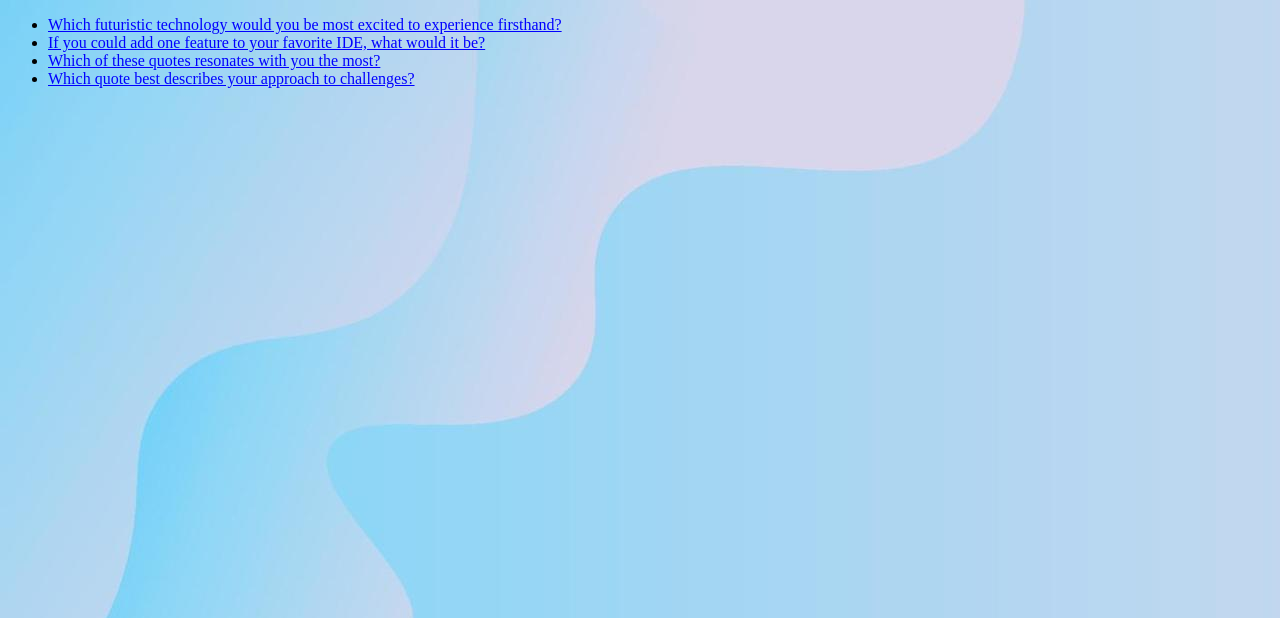
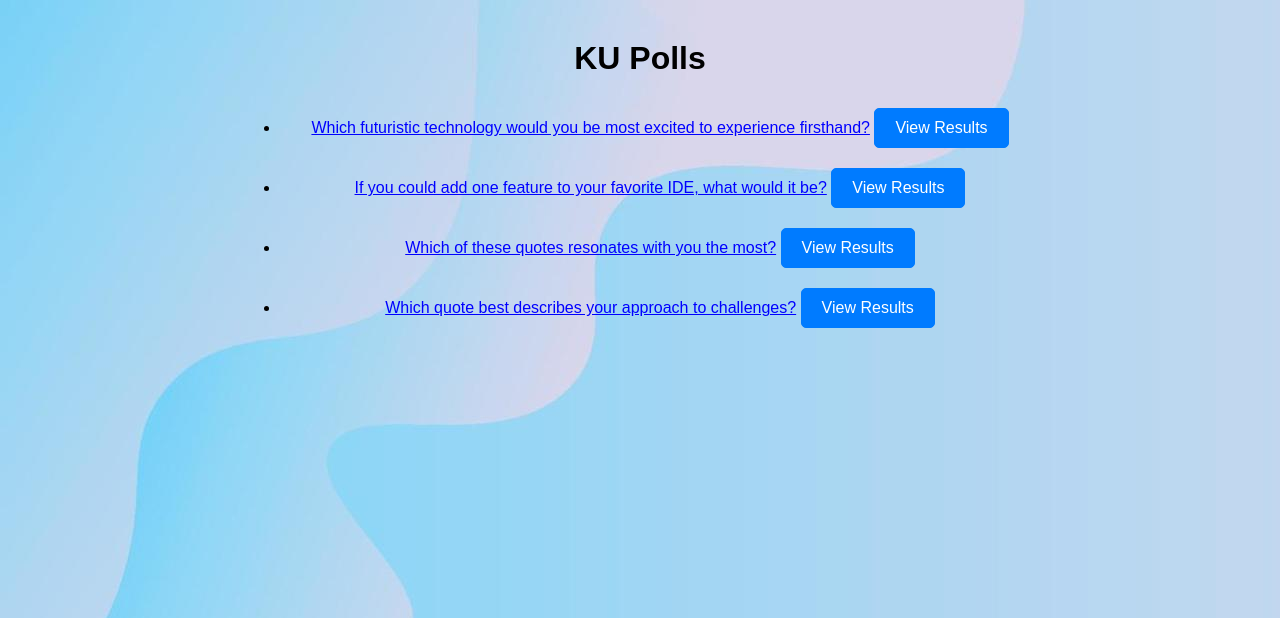
Before and after one commit to KikyoBRV/ku-polls, a Django app: page /polls/ in a window 1280 px wide. Shown: the top 618 px of the page. Run offline with Django 5.2, Linux system fonts and the light colour scheme; data comes from the database, SQL or seed files in the repository.

Commit message:
Add link for polls results

```diff
--- a/polls/static/polls/style.css
+++ b/polls/static/polls/style.css
@@ -28,3 +28,22 @@ body {
     background-color: #007bff;
     color: white;
 }
+
+/* Style for the results link */
+.results-link {
+    text-decoration: none;
+    color: #28a745;
+    font-size: 16px;
+    font-weight: bold;
+    padding: 5px 10px;
+    border-radius: 5px;
+    background-color: #eaf5ea;
+    border: 1px solid #28a745;
+    transition: background-color 0.3s, color 0.3s;
+    margin-left: 10px;
+}
+
+.results-link:hover {
+    background-color: #28a745;
+    color: white;
+}
--- a/polls/templates/polls/index.html
+++ b/polls/templates/polls/index.html
@@ -1,28 +1,63 @@
 <!DOCTYPE html>
 <html lang="en">
 <head>
-    <meta charset="UTF-8">
-    <title>Polls</title>
+    <!-- Load the static files -->
     {% load static %}
     <link rel="stylesheet" href="{% static 'polls/style.css' %}">
+    <title>KU Polls</title>
+    <style>
+        body {
+            font-family: Arial, sans-serif;
+            text-align: center;
+            margin: 0;
+            padding: 0;
+        }
+        .container {
+            max-width: 800px;
+            margin: 0 auto;
+            padding: 20px;
+        }
+        .polls-list {
+            margin-bottom: 30px;
+        }
+        .poll-item {
+            margin-bottom: 10px;
+        }
+        .view-results {
+            display: inline-block;
+            padding: 10px 20px;
+            margin-top: 10px;
+            border: 1px solid #007bff;
+            border-radius: 5px;
+            background-color: #007bff;
+            color: white;
+            text-decoration: none;
+            font-size: 16px;
+        }
+        .view-results:hover {
+            background-color: #0056b3;
+        }
+        h1 {
+            margin-top: 20px;
+        }
+    </style>
 </head>
 <body>
-    {% if messages %}
-        <ul class="messages">
-            {% for message in messages %}
-                <li {% if message.tags %} class="{{ message.tags }}"{% endif %}>{{ message }}</li>
-            {% endfor %}
-        </ul>
-    {% endif %}
+    <div class="container">
+        <h1>KU Polls</h1>
 
         {% if latest_question_list %}
-        <ul>
+            <ul class="polls-list">
             {% for question in latest_question_list %}
-                <li><a href="{% url 'polls:detail' question.id %}">{{ question.question_text }}</a></li>
+                <li class="poll-item">
+                    <a href="{% url 'polls:detail' question.id %}">{{ question.question_text }}</a>
+                    <a class="view-results" href="{% url 'polls:results' question.id %}">View Results</a>
+                </li>
             {% endfor %}
             </ul>
         {% else %}
             <p>No polls are available.</p>
         {% endif %}
+    </div>
 </body>
 </html>
```
Also changed, not shown: polls/templates/polls/detail.html (+2 -28 lines), polls/templates/polls/results.html (+0 -19 lines). Lines whose indentation alone changed are shown as unchanged.
